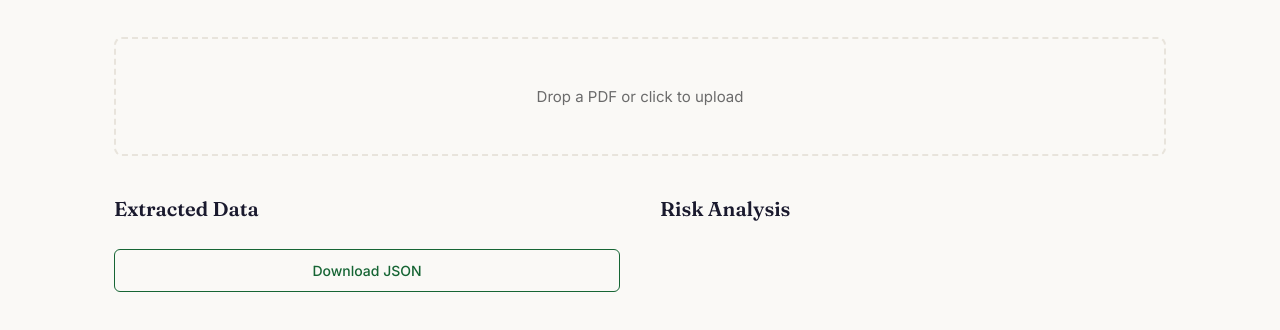
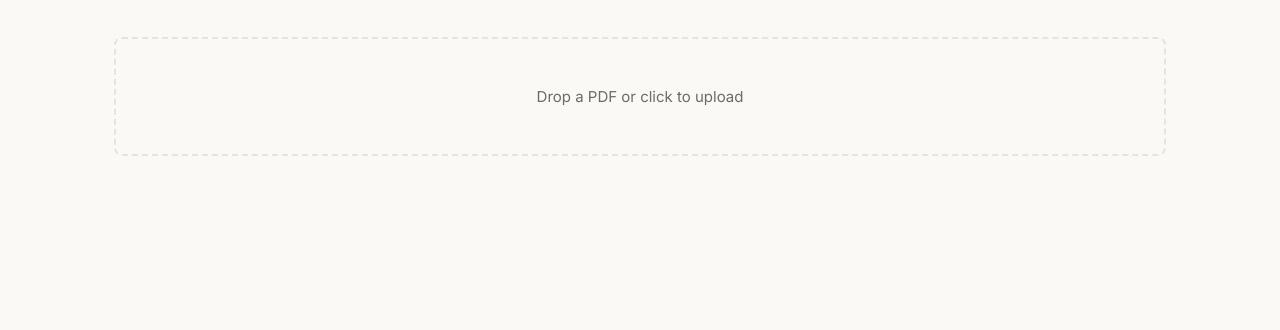
Before and after one commit to rishabh07-programmer/doc-intelligence, a plain HTML site: page static/index.html in a window 1280 px wide. Shown: the part 102-432 px from the top of the page. Drawn offline with Linux system fonts and the light colour scheme.

Commit message:
Step 4: fix initial UI visibility states

```diff
--- a/static/index.html
+++ b/static/index.html
@@ -136,12 +136,6 @@
     margin-top: 40px;
     gap: 40px;
     grid-template-columns: 1fr 1fr;
-  }
-
-  @media (min-width: 768px) {
-    #results {
-      display: grid;
-    }
   }
 
   #results.show {
```
